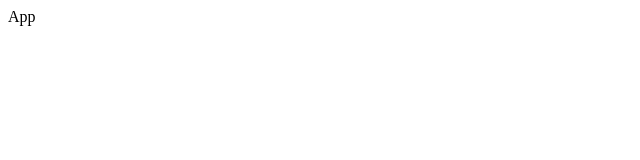
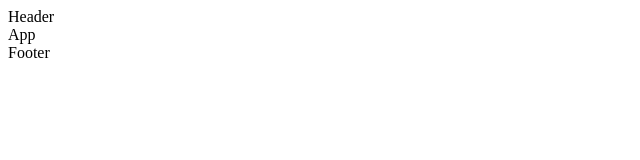
Before and after one commit to bewpage/mobx-react-basic, a React (Create React App) app: page / in a window 1280 px wide. Shown: the top 160 px of the page, without its empty margins (0-640 px from the left). Built offline with nearby package versions, Linux system fonts and the light colour scheme.

Commit message:
add new file Footer

```diff
--- a/src/components/App.js
+++ b/src/components/App.js
@@ -1,9 +1,14 @@
 import React from 'react';
 
+import Header from "./Header";
+import Footer from "./Footer";
 
 const App = () => {
-    return (
-        <div>App</div>
+    return (<>
+            <Header/>
+            <div>App</div>
+            <Footer/>
+        </>
     )
 };
 
--- /dev/null
+++ b/src/components/Footer.js
@@ -0,0 +1,7 @@
+import React from "react";
+
+const Footer = () => {
+    return(<div>Footer</div>)
+};
+
+export default Footer;
--- a/src/components/Header.js
+++ b/src/components/Header.js
@@ -1,7 +1,7 @@
 import React from "react";
 
 const Header = () => {
-    return(<div>Test</div>)
+    return(<div>Header</div>)
 };
 
 export default Header;
```
Also changed, not shown: src/index.js (+0 -9 lines).
